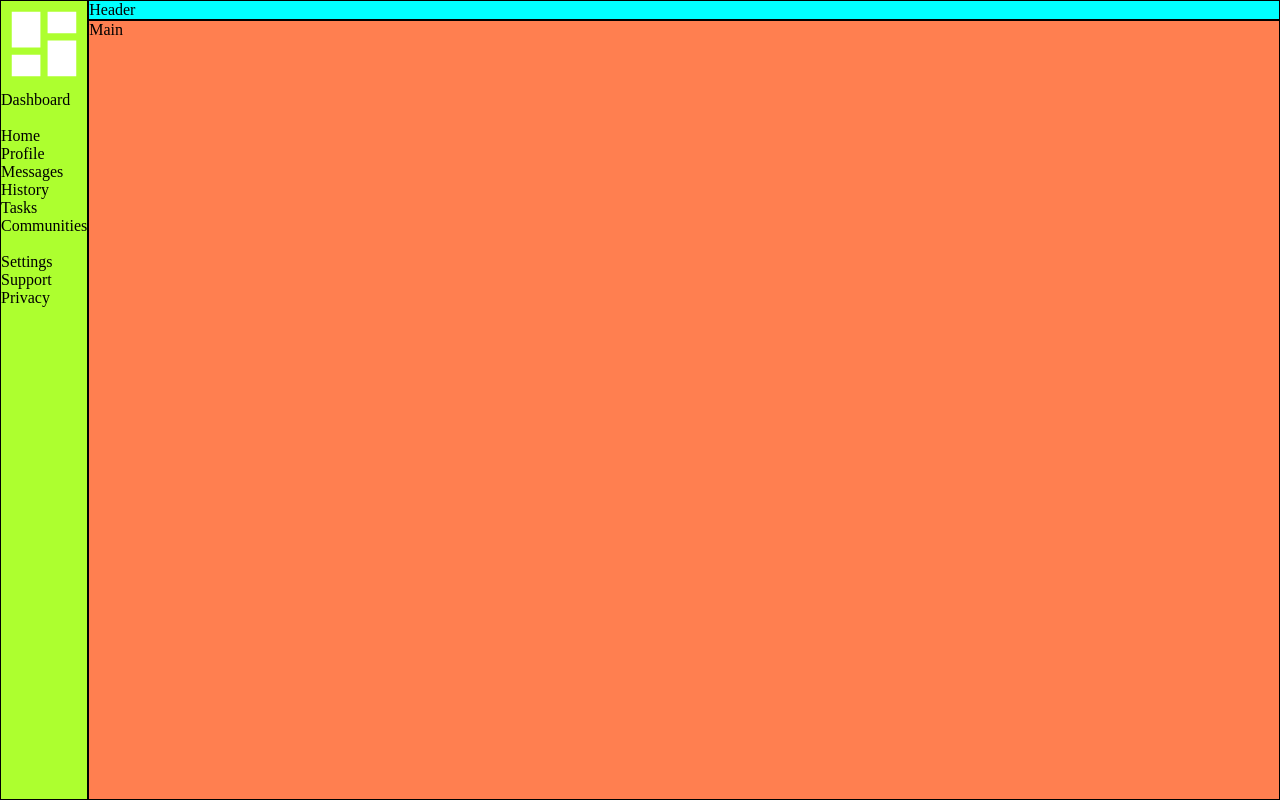
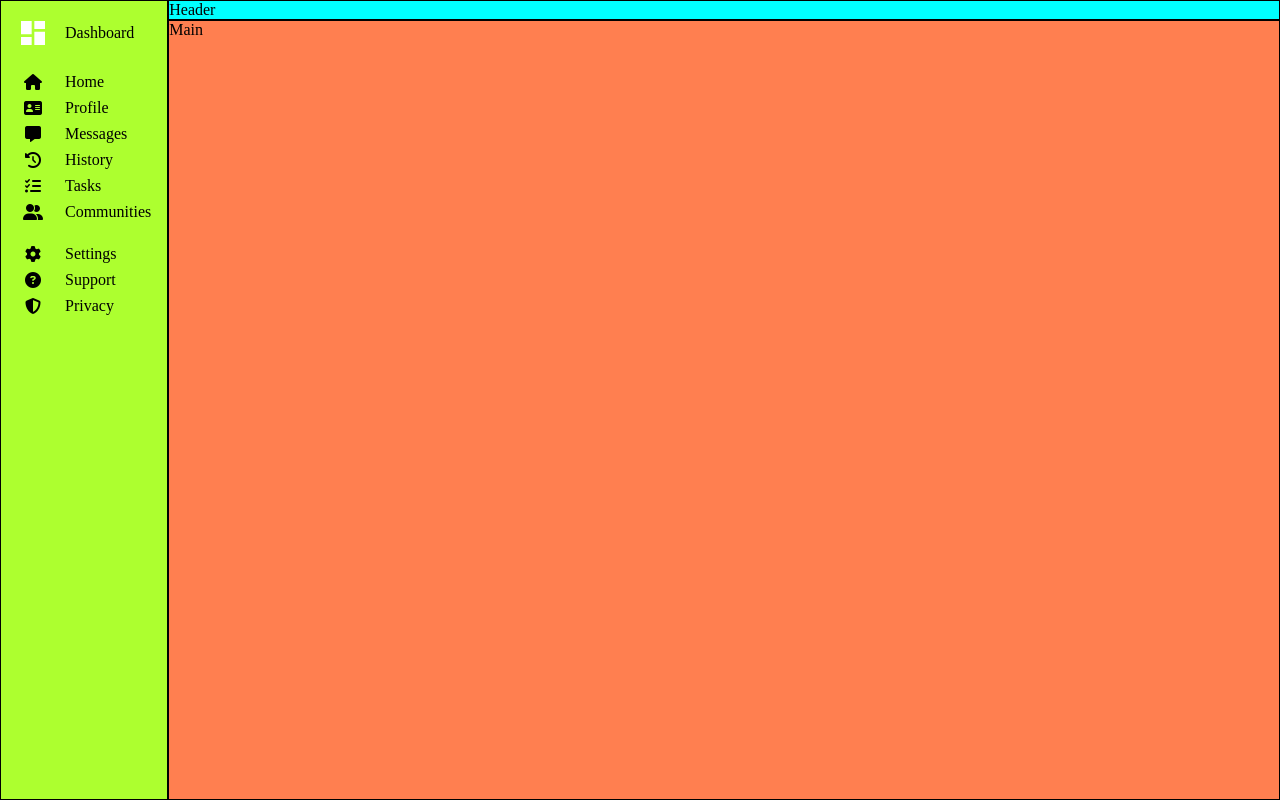
Before and after one commit to 91maan90/admin-dashboard, a plain HTML site: page index.html in a window 1280 px wide. Drawn offline with Linux system fonts and the light colour scheme.

Commit message:
Add styling for list items

```diff
--- a/index.html
+++ b/index.html
@@ -14,24 +14,47 @@
     <nav>
         <div class="branding">
             <img src="assets/view-dashboard.svg" alt="Logo">
-            <a href="">Dashboard</a></div>
-        <div>
-            <ul>
-                <li><a href="">Home</a></li>
-                <li><a href="">Profile</a></li>
-                <li><a href="">Messages</a></li>
-                <li><a href="">History</a></li>
-                <li><a href="">Tasks</a></li>
-                <li><a href="">Communities</a></li>
-            </ul>
+            <a href="">Dashboard</a>
         </div>
-        <div>
-            <ul>
-                <li><a href="">Settings</a></li>
-                <li><a href="">Support</a></li>
-                <li><a href="">Privacy</a></li>
-            </ul>
-        </div>
+        <ul>
+            <li>
+                <i class="fa-solid fa-house"></i>
+                <a href="">Home</a>
+            </li>
+            <li>
+                <i class="fa-solid fa-address-card"></i>
+                <a href="">Profile</a>
+            </li>
+            <li><i class="fa-solid fa-message"></i>
+                <a href="">Messages</a>
+            </li>
+            <li>
+                <i class="fa-solid fa-clock-rotate-left">
+                </i><a href="">History</a>
+            </li>
+            <li>
+                <i class="fa-solid fa-list-check"></i>
+                <a href="">Tasks</a>
+            </li>
+            <li>
+                <i class="fa-solid fa-user-group"></i>
+                <a href="">Communities</a>
+            </li>
+        </ul>
+        <ul>
+            <li>
+                <i class="fa-solid fa-gear"></i>
+                <a href="">Settings</a>
+            </li>
+            <li>
+                <i class="fa-solid fa-circle-question"></i>
+                <a href="">Support</a>
+            </li>
+            <li>
+                <i class="fa-solid fa-shield-halved"></i>
+                <a href="">Privacy</a>
+            </li>
+        </ul>
     </nav>
     <main>Main</main>
 </body>
--- a/styles.css
+++ b/styles.css
@@ -16,10 +16,26 @@ nav {
     background-color: greenyellow;
     border: 1px solid black;
     grid-row: 1 / -1;
+    display: grid;
+    align-content: start;
+    gap: 1rem;
+    padding: 1rem;
+}
+
+.branding,
+nav li {
+    display: grid;
+    grid-template-columns: 2rem 1fr;
+    gap: 1rem;
+    margin-bottom: 0.5rem;
+    align-items: center;
+    justify-items: center;
 }
 
 nav ul {
     display: inline;
+    padding: 0;
+    margin: 0;
 }
 
 nav li {
@@ -29,6 +45,11 @@ nav li {
 nav a {
     text-decoration: none;
     color: inherit;
+    justify-self: start;
+}
+
+.branding img {
+    height: 2rem;
 }
 
 main {
```
